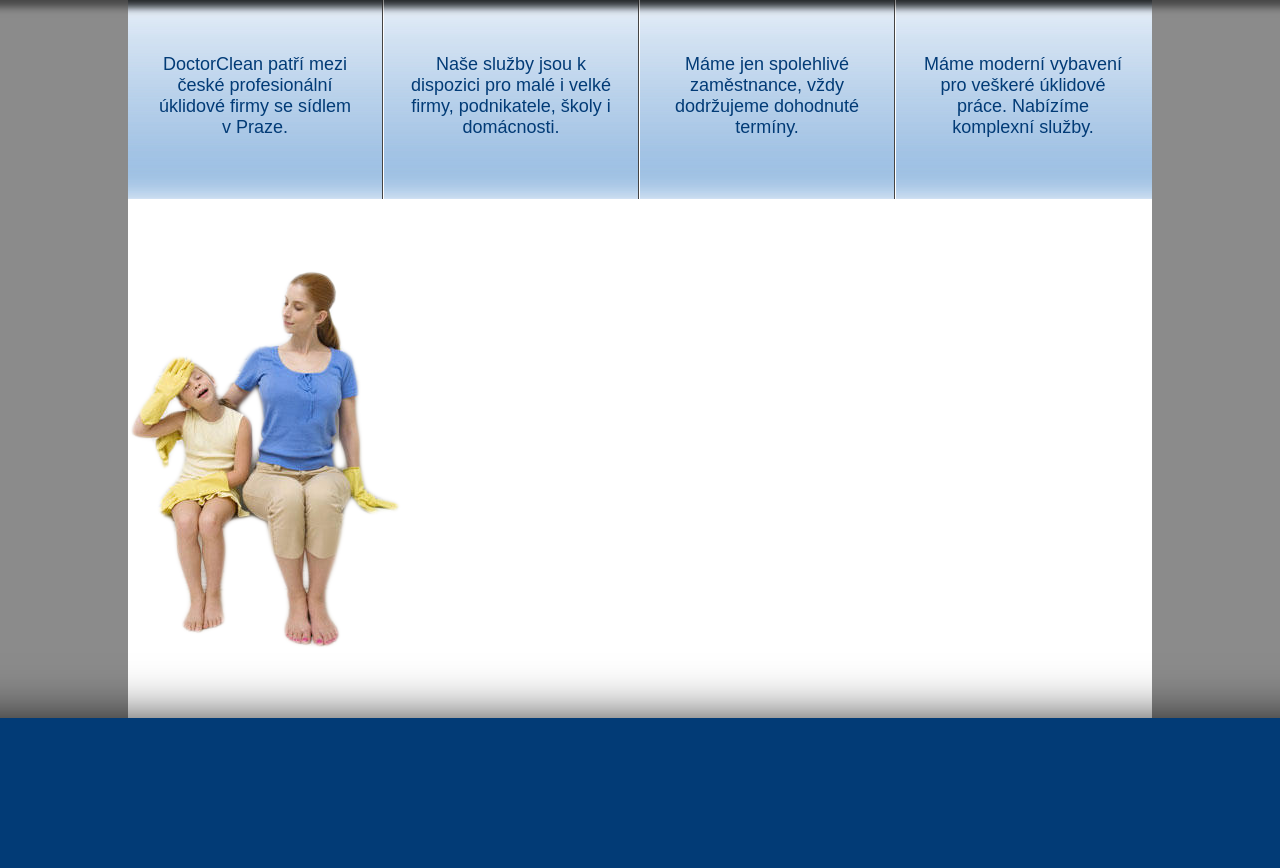
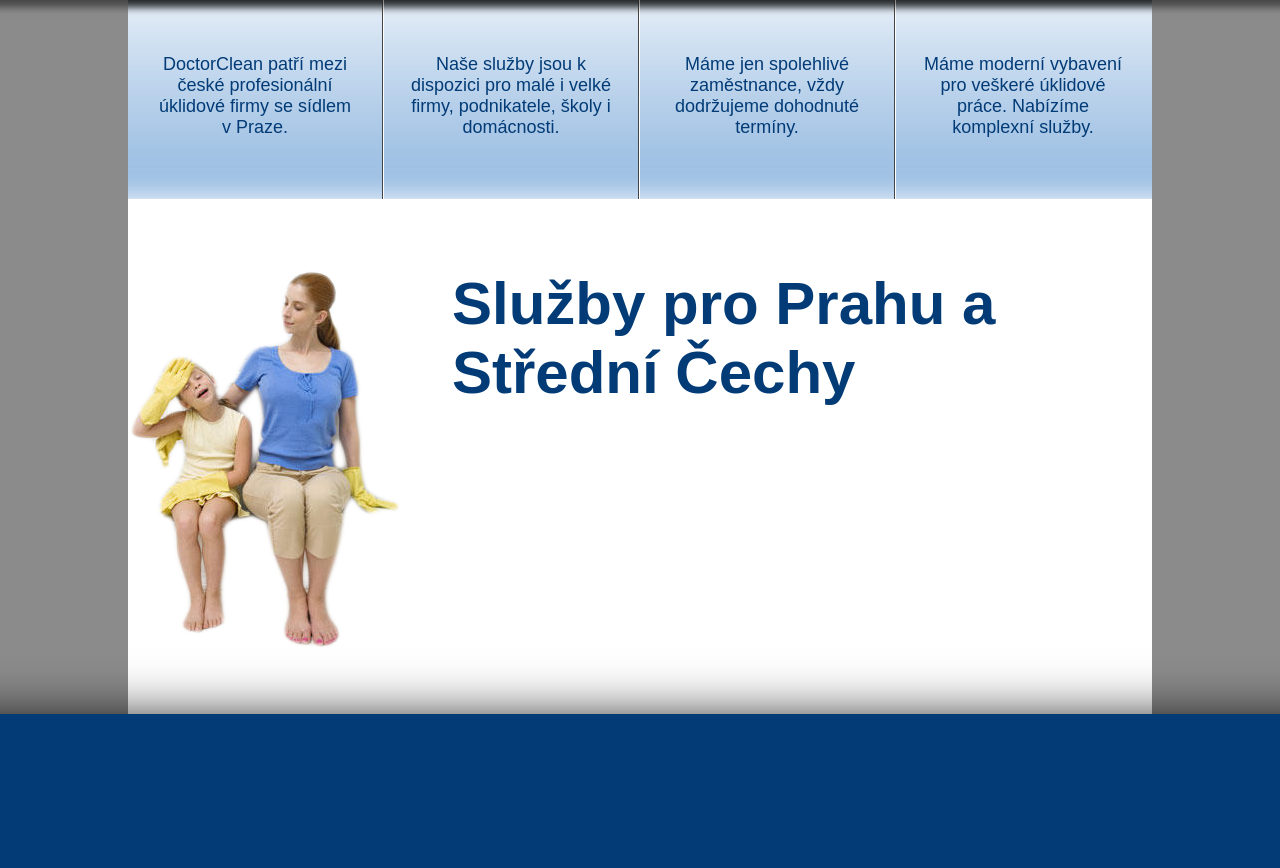
Before and after one commit to doomy/doctorclean, a PHP site: page / in a window 1280 px wide. Shown: the part 351-1219 px from the top of the page. After the commit the page ends 1065 px from the top, so only its background shows below. Run offline with PHP 8.4, Linux system fonts and the light colour scheme.

Commit message:
Add main heading

```diff
--- a/css/main.css
+++ b/css/main.css
@@ -5,6 +5,11 @@ img { border: 0; padding: 0; margin: 0;}
 body {
     background-color: #8b8b8b;
     font-family: Arial, sans-serif;
+}
+
+h1 {
+    font-size: 60px;
+    color: #023b76;
 }
 
 .clear { clear: both; }
@@ -73,6 +78,11 @@ body {
     padding-top: 70px;
 }
 
+.content .document-content img.content-image {
+    float: left;
+    margin-right: 50px;
+}
+
 
 .bottom-shadow {
     width: 100%;
--- a/index.html
+++ b/index.html
@@ -46,6 +46,9 @@
 
             <div class="document-content">
                 <img class="content-image" src="img/content-1.png" />
+                <h1>Služby pro Prahu a Střední Čechy</h1>
+                <div class="clear">
+                </div>
             </div>
         </div>
         <div class="bottom-shadow">
```
